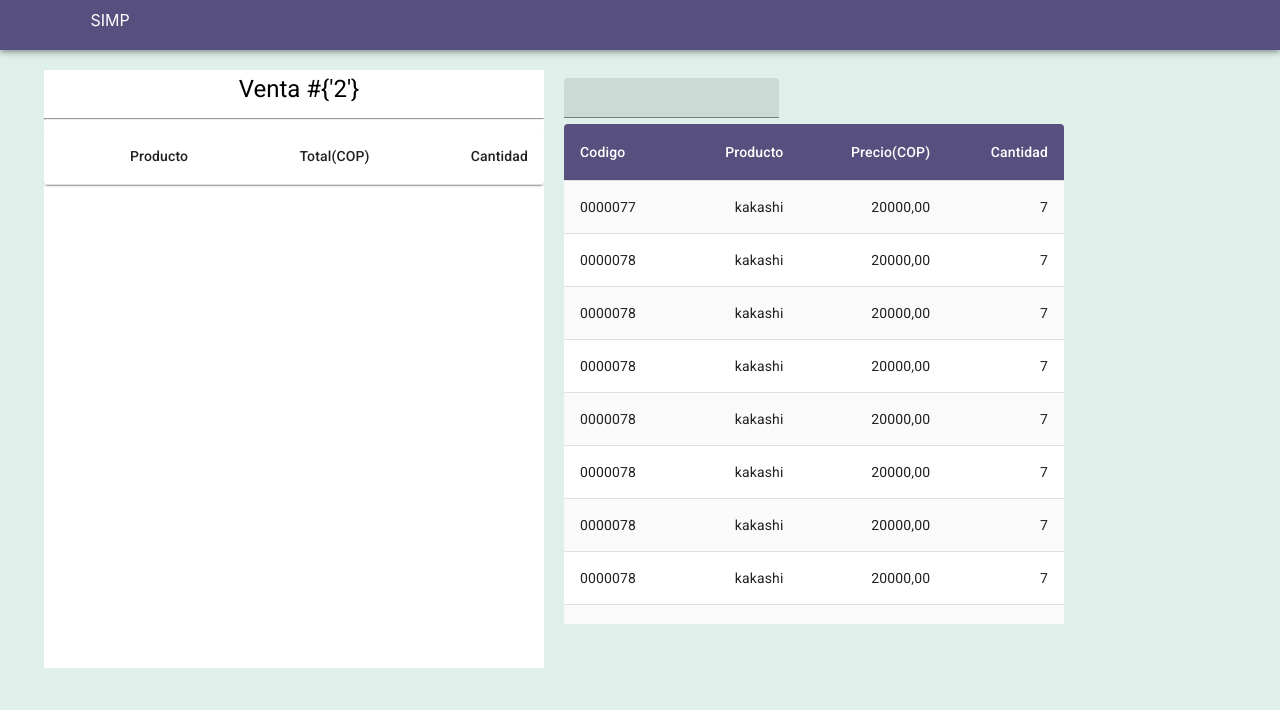
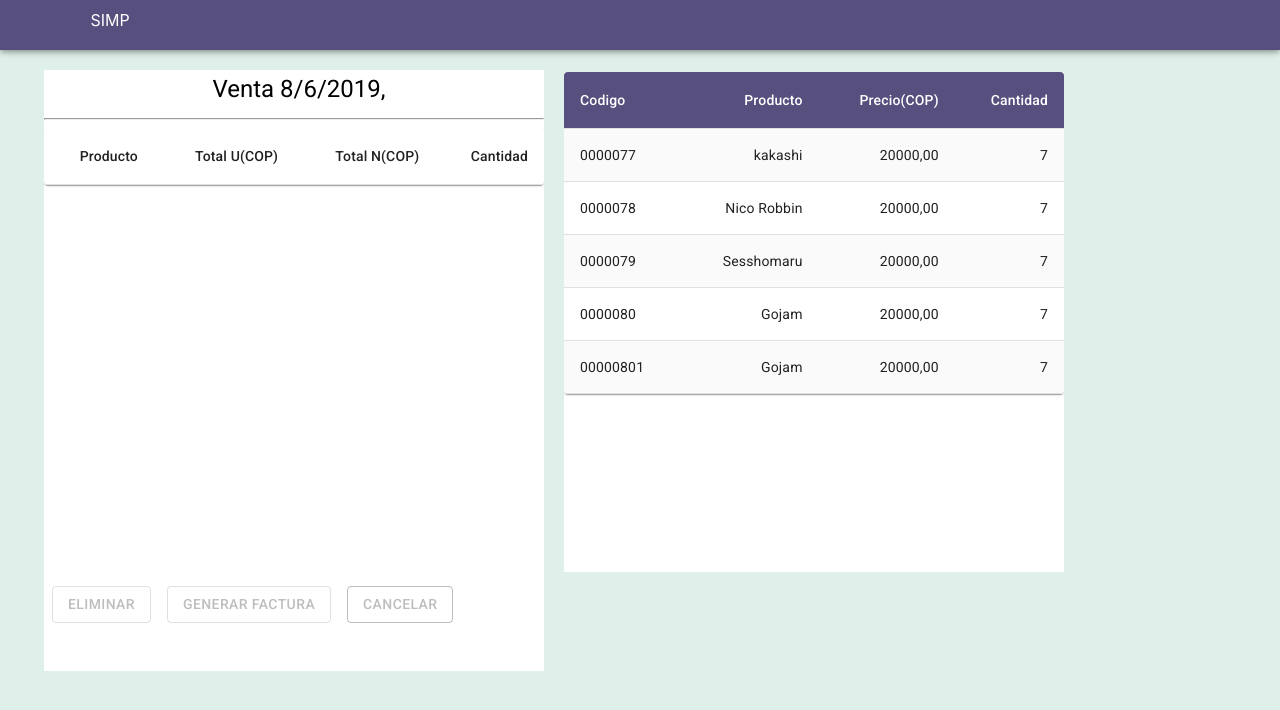
Before and after one commit to jbrandlondoo/simp, a React (Create React App) app: page / in a window 1280 px wide. Both pictures are taken after a click on the button "add". Shown: the top 710 px of the page. Built offline with nearby package versions, Linux system fonts and the light colour scheme.

Commit message:
button s cancel, del, save
se implementaron los botones necesarios para la venta, resta coneccion con el api

```diff
--- a/src/components/saleBoard/SaleBoard.js
+++ b/src/components/saleBoard/SaleBoard.js
@@ -1,9 +1,15 @@
 import React, { useState } from 'react'
 import Fab from '@material-ui/core/Fab';
 import AddIcon from '@material-ui/icons/Add';
-import Box from '@material-ui/core/Box'
+import Box from '@material-ui/core/Box';
+import Button from '@material-ui/core/Button';
 import { makeStyles } from '@material-ui/core/styles';
-import TableResume from './../table/TableResume'
+import { connect } from 'react-redux'
+import TableResume from './../table/TableResume';
+import {
+  delSelectedProduct,
+  cancelSell
+} from './../../store/action/index'
 
 const styles ={
     main:{
@@ -29,6 +35,9 @@ const useStyles = makeStyles(theme => ({
     color:'#FFFFFF',
     alignSelf:'center'
   },
+  button: {
+    margin: theme.spacing(1),
+  },
   extendedIcon: {
     marginRight: theme.spacing(1),
   },
@@ -46,11 +55,29 @@ const SaleBoard = props => {
     boxShadow={0}
     style={styles.main}
   >
-      <Box style={styles.headerSale} >{sell?`Venta #{'2'}`:'Iniciar Venta'}</Box>
+      <Box style={styles.headerSale} >{sell?`Venta ${new Date().toLocaleString().slice(0,9)}`:'Iniciar Venta'}</Box>
       <hr style={{background:'background: rgba(0, 0, 0, 0.12)'}}/>
       <Box>
         {
-          sell?<TableResume/>:
+          sell?
+        <Box>
+          <TableResume/>
+          <Button variant="outlined"
+           onClick={props.delSelectedProduct}
+           disabled={props.products.filter(item=>item.selected).length?false:true} className={classes.button}>
+            Eliminar
+          </Button>
+          <Button variant="outlined" color="primary" disabled={props.products.length?false:true} className={classes.button}>
+            Generar Factura
+          </Button>
+          <Button variant="outlined"
+          onClick={props.cancelSell}
+          disabled={props.products.length?false:true}
+          color="secondary" className={classes.button}>
+           Cancelar
+          </Button>
+        </Box>
+          :
         <Fab aria-label="add" onClick={()=>setSell(true)} className={classes.fab}>
           <AddIcon />
         </Fab>}
@@ -59,4 +86,11 @@ const SaleBoard = props => {
   );
 }
 
-export default SaleBoard;
+const mapStateToProps = state => ({
+  products:state.products.products
+})
+const mapDispatchToProps = dispatch => ({
+  delSelectedProduct:()=>dispatch(delSelectedProduct()),
+  cancelSell:()=>dispatch(cancelSell()),
+})
+export default connect(mapStateToProps,mapDispatchToProps)(SaleBoard)
--- a/src/components/table/Table.js
+++ b/src/components/table/Table.js
@@ -31,8 +31,9 @@ const StyledTableRow = withStyles(theme => ({
 
 const useStyles = makeStyles(theme => ({
   tablescroll:{
-    overflow:'scroll',
+    overflowY:'scroll',
     height:500,
+    background:'white',
     marginTop:2,
   },
   root: {
--- a/src/components/table/TableResume.js
+++ b/src/components/table/TableResume.js
@@ -7,6 +7,10 @@ import TableHead from '@material-ui/core/TableHead'
 import TableRow from '@material-ui/core/TableRow'
 import Paper from '@material-ui/core/Paper'
 import { connect } from 'react-redux'
+import {
+  changeQuantityProduct,
+  selectProduct
+} from './../../store/action/index'
 
 
 
@@ -29,14 +33,20 @@ const StyledTableRow = withStyles(theme => ({
 
 const useStyles = makeStyles(theme => ({
   tablescroll:{
-    overflow:'scroll',
-    height:500,
+    overflowY:'scroll',
+    height:450,
   },
   root: {
     width: '100%',
   },
   table: {
   },
+  inputQuantity:{
+    width:50
+  },
+  rowSelected:{
+    opacity:0.5
+  }
 }));
 
 /**
@@ -45,6 +55,10 @@ const useStyles = makeStyles(theme => ({
  */
 const TableResume = props => {
   const classes = useStyles()
+  const handleOnChange = (e,code) =>{
+    let temp = e.target.value >= 0?e.target.value:0
+    props.changeQuantityProduct({code,quantity:temp})
+  }
   return (
     <div className={classes.tablescroll}>
     <Paper className={classes.root}>
@@ -52,7 +66,8 @@ const TableResume = props => {
         <TableHead>
           <TableRow>
             <StyledTableCell align="right">Producto</StyledTableCell>
-            <StyledTableCell align="right">Total(COP)</StyledTableCell>
+            <StyledTableCell align="right">Total U(COP)</StyledTableCell>
+            <StyledTableCell align="right">Total N(COP)</StyledTableCell>
             <StyledTableCell align="right">Cantidad</StyledTableCell>
           </TableRow>
         </TableHead>
@@ -60,11 +75,15 @@ const TableResume = props => {
           {props.products?props.products.map(row => (
                 <StyledTableRow
                 key={row.code}
+                className={row.selected?classes.rowSelected:null}
                 hover
-                onClick={event => {console.log(row)}}>
+                onClick={event => {props.selectProduct(row)}}>
                 <StyledTableCell align="right">{row.product}</StyledTableCell>
                 <StyledTableCell align="right">{row.price},00</StyledTableCell>
-                <StyledTableCell align="right">{row.lot}</StyledTableCell>
+                <StyledTableCell align="right">{row.price*row.lot},00</StyledTableCell>
+                <StyledTableCell align="right">
+                  <input type='number' className={classes.inputQuantity} value={row.lot} onChange={e=>handleOnChange(e,row.code)}></input>
+                </StyledTableCell>
                 </StyledTableRow>
           )):
             null
@@ -80,6 +99,7 @@ const mapStateToProps = state => ({
   products:state.products.products
 })
 const mapDispatchToProps = dispatch => ({
-
+  changeQuantityProduct:payload => dispatch(changeQuantityProduct(payload)),
+  selectProduct:payload => dispatch(selectProduct(payload)),
 })
 export default connect(mapStateToProps,mapDispatchToProps)(TableResume)
--- a/src/screen/Home/home.js
+++ b/src/screen/Home/home.js
@@ -48,120 +48,25 @@ const rows = [
     lot:'7',
     code:'0000077'
   },
-  {product:'kakashi',
+  {product:'Nico Robbin',
   price:'20000',
   lot:'7',
   code:'0000078'
   },
-  {product:'kakashi',
+  {product:'Sesshomaru',
   price:'20000',
   lot:'7',
-  code:'0000078'
+  code:'0000079'
   },
-  {product:'kakashi',
+  {product:'Gojam',
   price:'20000',
   lot:'7',
-  code:'0000078'
-  },  {product:'kakashi',
+  code:'0000080'
+  },
+  {product:'Gojam ',
   price:'20000',
   lot:'7',
-  code:'0000078'
-  },  {product:'kakashi',
-  price:'20000',
-  lot:'7',
-  code:'0000078'
-  },  {product:'kakashi',
-  price:'20000',
-  lot:'7',
-  code:'0000078'
-  },  {product:'kakashi',
-  price:'20000',
-  lot:'7',
-  code:'0000078'
-  },  {product:'kakashi',
-  price:'20000',
-  lot:'7',
-  code:'0000078'
-  },  {product:'kakashi',
-  price:'20000',
-  lot:'7',
-  code:'0000078'
-  },  {product:'kakashi',
-  price:'20000',
-  lot:'7',
-  code:'0000078'
-  },  {product:'kakashi',
-  price:'20000',
-  lot:'7',
-  code:'0000078'
-  },  {product:'kakashi',
-  price:'20000',
-  lot:'7',
-  code:'0000078'
-  },  {product:'kakashi',
-  price:'20000',
-  lot:'7',
-  code:'0000078'
-  },  {product:'kakashi',
-  price:'20000',
-  lot:'7',
-  code:'0000078'
-  },  {product:'kakashi',
-  price:'20000',
-  lot:'7',
-  code:'0000078'
-  },  {product:'kakashi',
-  price:'20000',
-  lot:'7',
-  code:'0000078'
-  },  {product:'kakashi',
-  price:'20000',
-  lot:'7',
-  code:'0000078'
-  },  {product:'kakashi',
-  price:'20000',
-  lot:'7',
-  code:'0000078'
-  },  {product:'kakashi',
-  price:'20000',
-  lot:'7',
-  code:'0000078'
-  },  {product:'kakashi',
-  price:'20000',
-  lot:'7',
-  code:'0000078'
-  },  {product:'kakashi',
-  price:'20000',
-  lot:'7',
-  code:'0000078'
-  },  {product:'kakashi',
-  price:'20000',
-  lot:'7',
-  code:'0000078'
-  },  {product:'kakashi',
-  price:'20000',
-  lot:'7',
-  code:'0000078'
-  },  {product:'kakashi',
-  price:'20000',
-  lot:'7',
-  code:'0000078'
-  },  {product:'kakashi',
-  price:'20000',
-  lot:'7',
-  code:'0000078'
-  },  {product:'kakashi',
-  price:'20000',
-  lot:'7',
-  code:'0000078'
-  },  {product:'kakashi',
-  price:'20000',
-  lot:'7',
-  code:'0000078'
-  },  {product:'kakashi',
-  price:'20000',
-  lot:'7',
-  code:'0000078'
+  code:'00000801'
   },
   ]
 
@@ -186,9 +91,9 @@ const Home = props => {
                         </Box>
                         <Box style={{marginTop:20}}>
 
-                        <TextField
+                        {/* <TextField
                             id="filled-adornment-extra-dense"
-                            className={{...classes.margin, ...classes.textField}}
+                            // className={{...classes.margin, ...classes.textField}}
                             variant="filled"
                             margin="dense"
                             hiddenLabel
@@ -198,7 +103,7 @@ const Home = props => {
                             },
                             startAdornment: <InputAdornment position="start"></InputAdornment>,
                             }}
-                        />
+                        /> */}
                             <Table rows={rows}/>
                         </Box>
                     </Grid>
--- a/src/store/action/action.js
+++ b/src/store/action/action.js
@@ -1,3 +1,7 @@
 export const LOGOUT = 'LOGOUT';
 export const LOGIN = 'LOGIN';
 export const ADD_PRODUCT_TO_SELL = 'ADD_PRODUCT_TO_SELL';
+export const CHANGE_QUANTITY = 'CHANGE_QUANTITY';
+export const CANCEL_SELL = 'CANCEL_SELL';
+export const SELECTED_PRODUCT = 'SELECTED_PRODUCT';
+export const DEL_SELECTED_PRODUCT = 'DEL_SELECTED_PRODUCT';
--- a/src/store/action/index.js
+++ b/src/store/action/index.js
@@ -19,3 +19,29 @@ export const login = payload => ({type:actions.LOGIN,payload});
  * @returns {Object} action
  */
 export const addProductToSell = payload => ({type:actions.ADD_PRODUCT_TO_SELL,payload});
+
+/**
+ * @description se encarga de cambiar la cantidad a comprar del producto
+ * @param {Object} payload:{code:es el identificador del producto,quantity: es la nueva cantidad del procucto}
+ * @returns {Object} action
+ */
+export const changeQuantityProduct = payload => ({type:actions.CHANGE_QUANTITY,payload});
+
+/**
+ * @description se encarga de cancelar la venta
+ * @returns {Object} action
+ */
+export const cancelSell = () => ({type:actions.CANCEL_SELL});
+
+/**
+ * @description se encarga de selecionar una fila
+ * @param {Object} {code:identificador de la fila}
+ * @returns {Object} action
+ */
+export const selectProduct = payload => ({type:actions.SELECTED_PRODUCT,payload});
+
+/**
+ * @description se encarga de borrar los productos selecionados
+ * @returns {Object} action
+ */
+export const delSelectedProduct = () => ({type:actions.DEL_SELECTED_PRODUCT});
--- a/src/store/reducers/products.js
+++ b/src/store/reducers/products.js
@@ -8,11 +8,35 @@ export const products = (state = initialState, action) =>{
     switch(action.type){
         case actions.ADD_PRODUCT_TO_SELL:
             return Object.assign({},state,{
-                products:[
+                products:state.products.find(item => +item.code === +action.payload.code)?state.products:[
                     ...state.products,
                     action.payload
                 ]
             })
+        case actions.CHANGE_QUANTITY:
+            return Object.assign({},state,{
+                products:state.products.map(item=>{
+                    if(+item.code === +action.payload.code)
+                        item.lot = action.payload.quantity
+                    return item
+                })
+            })
+        case actions.CANCEL_SELL:
+            return Object.assign({},state,{
+                products:[]
+            })
+        case actions.SELECTED_PRODUCT:
+                return Object.assign({},state,{
+                    products:state.products.map(item=>{
+                        if(+item.code === +action.payload.code)
+                            item.selected = !item.selected
+                        return item
+                    })
+                })
+        case actions.DEL_SELECTED_PRODUCT:
+                return Object.assign({},state,{
+                    products:state.products.filter(item=>!item.selected)
+                })
         case actions.LOGOUT:
             return initialState
         default:
```
